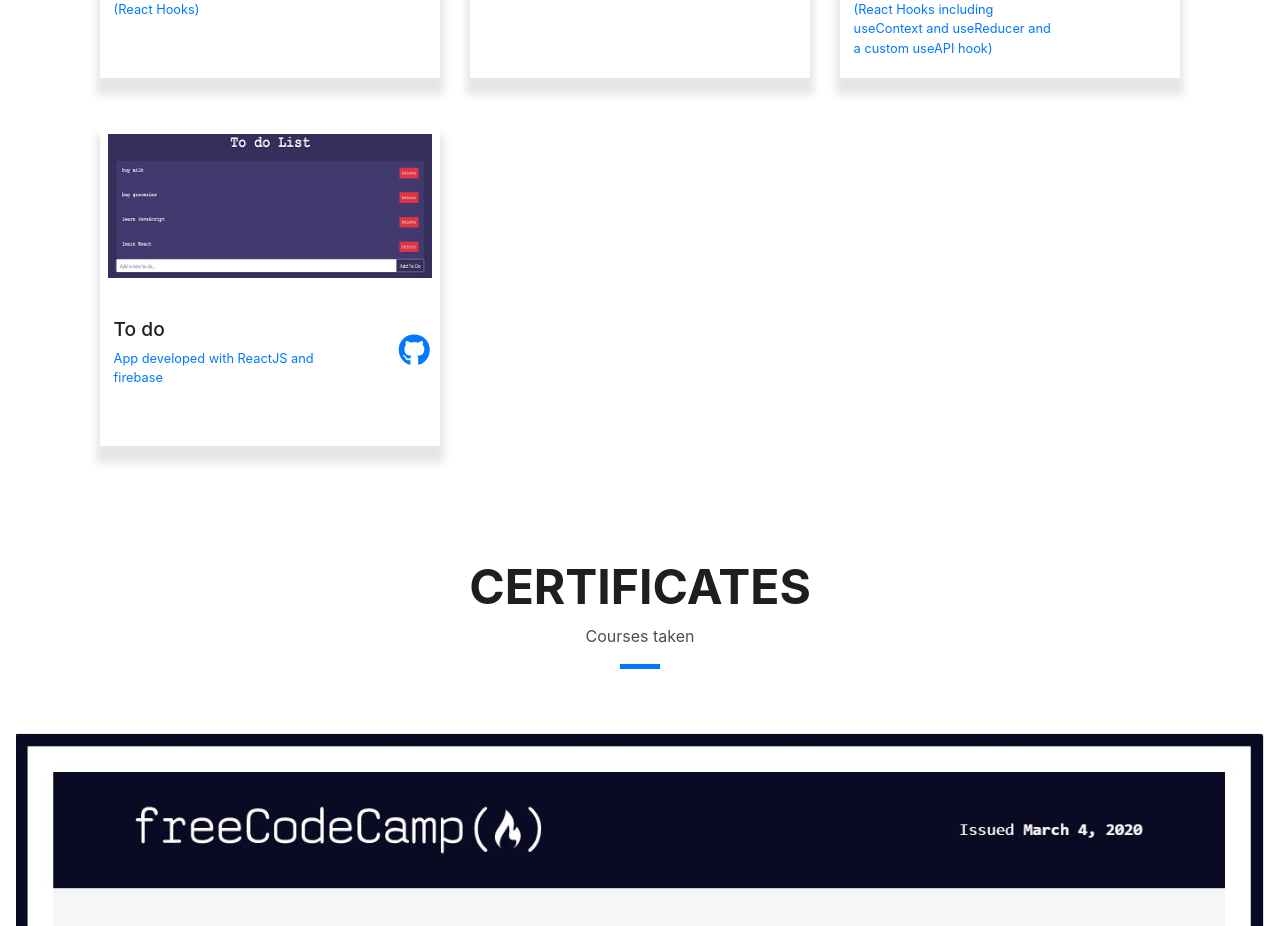
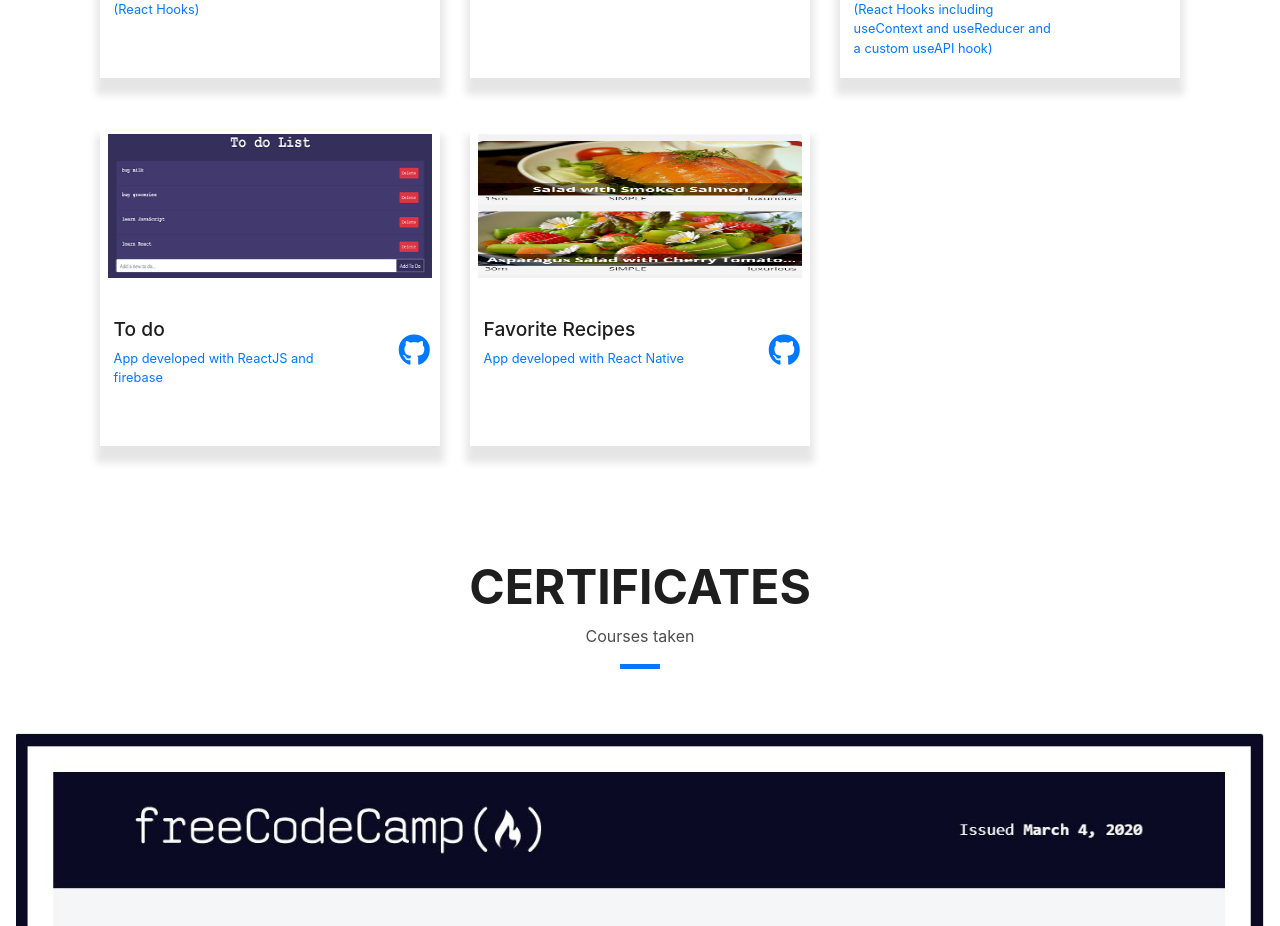
Before and after one commit to bogdantigheci/portfolio, a React (Create React App) app: page / in a window 1280 px wide. Shown: the part 2201-3127 px from the top of the page. Built offline with nearby package versions, Linux system fonts and the light colour scheme.

Commit message:
added fav recipes react native app

```diff
--- a/src/components/Content/projectsList.js
+++ b/src/components/Content/projectsList.js
@@ -73,6 +73,13 @@ const projects = [
     githubLink: 'https://github.com/bogdantigheci/todolistreact',
     img: 'img/img2.png',
   },
+  {
+    title: 'Favorite Recipes',
+    techStack: 'App developed with React Native',
+    projectLink: 'https://expo.io/@bogdantigheci/favorite-recipes',
+    githubLink: 'https://github.com/bogdantigheci/favoriterecipes',
+    img: 'img/favrecipes.png',
+  },
 ];
 
 export default projects;
```
Also changed, not shown: public/img/favrecipes.PNG (added).
